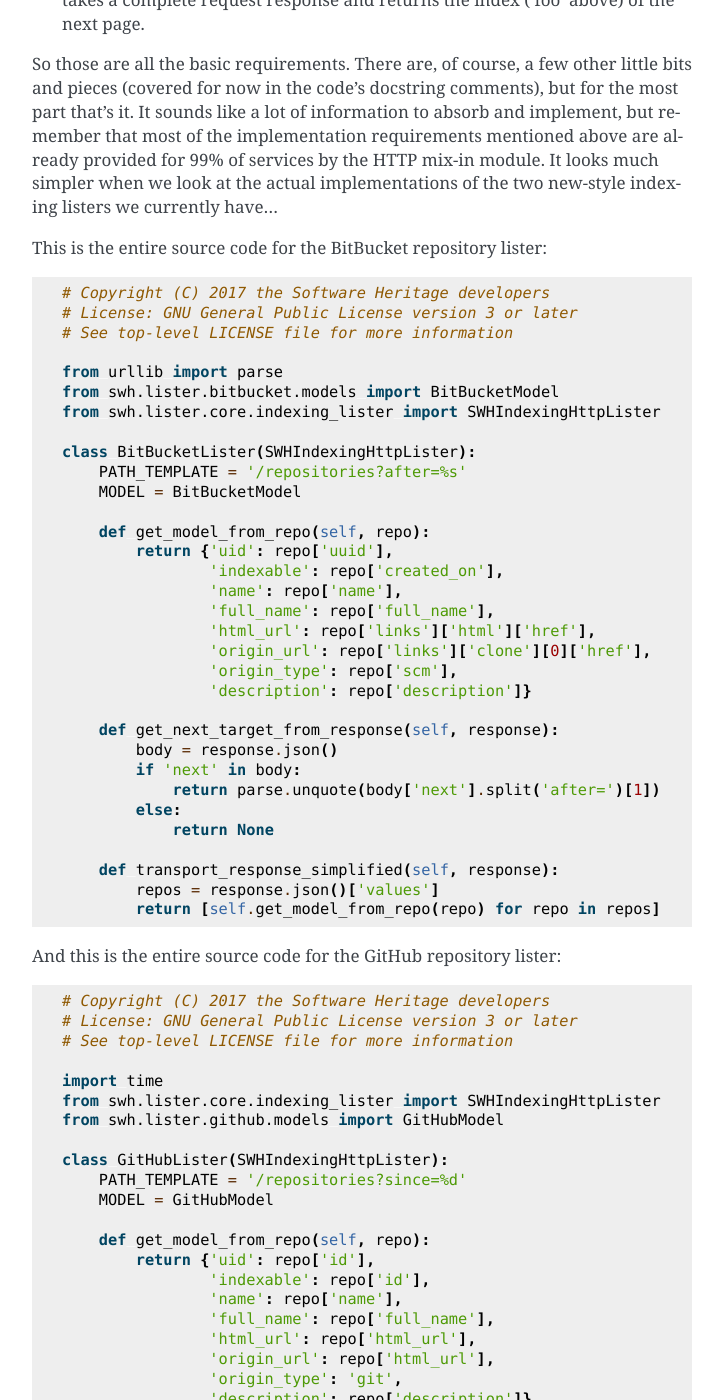
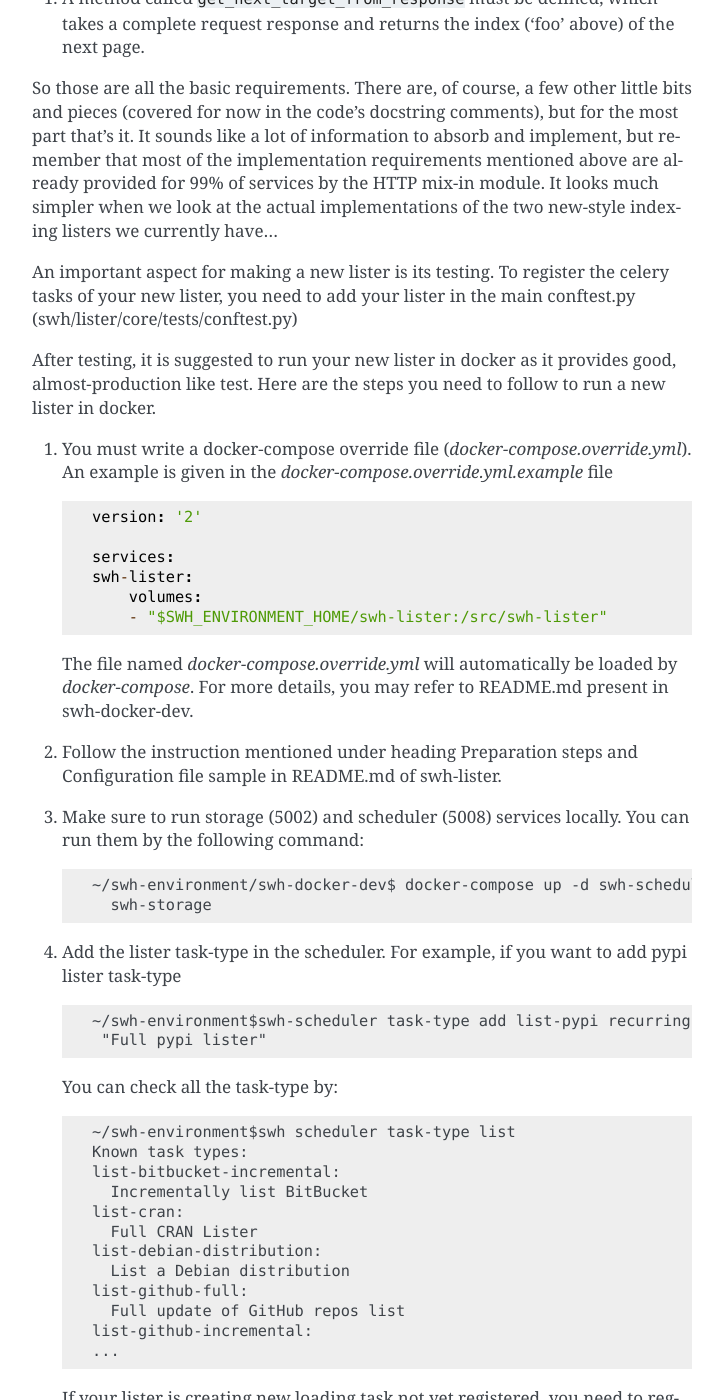
Before and after one commit to SoftwareHeritage/swh-lister, a Sphinx documentation site: the page built from docs/tutorial.rst, in a window 1280 px wide and 1400 px high, scrolled down 3613 px. Shown: the whole window, without its empty margins (388-1111 px from the left). Built offline with Sphinx 7.4.7, drawn with Linux system fonts in a browser that asks for light colours; pages that are not in the unit, such as notebooks, are missing from menus; some of the changed text lies outside the part shown.

Commit message:
tutorial: Add testing and how to run section
Add testing section for lister. Also added how to run a
new lister section which elaborates about the steps
required to run the now lister in docker

```diff
--- a/docs/tutorial.rst
+++ b/docs/tutorial.rst
@@ -56,18 +56,18 @@
 3. Populate a work queue for fetching and ingesting source repositories.
 
 Steps 1 and 3 are generic problems, so they can get generic solutions hidden
-away in base code, most of which never needs to change. That leaves us to
-implement step 2, which can be trivially done now for services with clean web
+away in the base code, most of which never needs to change. That leaves us to
+implement step 2, which can be trivially done now for services with a clean web
 APIs.
 
-In the new code we've tried to hide away as much generic functionality as
+In the new code, we've tried to hide away as much generic functionality as
 possible, turning it into set-and-forget plumbing between a few simple
 customized elements. Different hosting services might use different network
 protocols, rate-limit messages, or pagination schemes, but, as long as there is
 some way to get a list of the hosted repositories, we think that the new base
 code will make getting those repositories much easier.
 
-First let me give you the 30,000 foot view…
+First, let me give you the 30,000 foot view…
 
 The old GitHub-specific lister code looked like this (265 lines of Python):
 
@@ -163,6 +163,71 @@
 above are already provided for 99% of services by the HTTP mix-in module. It
 looks much simpler when we look at the actual implementations of the two
 new-style indexing listers we currently have…
+
+An important aspect for making a new lister is its testing. To register the
+celery tasks of your new lister, you need to add your lister in the main
+conftest.py (swh/lister/core/tests/conftest.py)
+
+After testing, it is suggested to run your new lister in docker as it provides
+good, almost-production like test. Here are the steps you need to follow to run
+a new lister in docker.
+
+1. You must write a docker-compose override file (`docker-compose.override.yml`).
+   An example is given in the `docker-compose.override.yml.example` file ::
+
+        version: '2'
+
+        services:
+        swh-lister:
+            volumes:
+            - "$SWH_ENVIRONMENT_HOME/swh-lister:/src/swh-lister"
+
+   The file named `docker-compose.override.yml` will automatically be loaded by
+   `docker-compose`. For more details, you may refer to README.md present in
+   swh-docker-dev.
+2. Follow the instruction mentioned under heading Preparation steps and
+   Configuration file sample in README.md of swh-lister.
+3. Make sure to run storage (5002) and scheduler (5008) services locally.
+   You can run them by the following command::
+
+    ~/swh-environment/swh-docker-dev$ docker-compose up -d swh-scheduler-api \
+      swh-storage
+4. Add the lister task-type in the scheduler.  For example, if you want to
+   add pypi lister task-type ::
+
+    ~/swh-environment$swh-scheduler task-type add list-pypi recurring \
+     "Full pypi lister"
+
+  You can check all the task-type by::
+
+    ~/swh-environment$swh scheduler task-type list
+    Known task types:
+    list-bitbucket-incremental:
+      Incrementally list BitBucket
+    list-cran:
+      Full CRAN Lister
+    list-debian-distribution:
+      List a Debian distribution
+    list-github-full:
+      Full update of GitHub repos list
+    list-github-incremental:
+    ...
+
+  If your lister is creating new loading task not yet registered, you need
+  to register that task type as well. Like for GNU lister::
+
+     ~/swh-environment$swh scheduler task-type add load-gnu-full recurring \
+      "GNU Loader"
+
+5. Run your lister with the help of scheduler cli.You need to add the task in
+   the schedular using its cli. For example you need to execute this command
+   to run gnu lister ::
+
+     ~/swh-environment$swh scheduler --url http://localhost:5008/ task add \
+      list-gnu-full --policy oneshot
+
+After the execution of lister is complete you can see the loading task created.
+    ~/swh-environment/swh-lister$swh scheduler task list
 
 This is the entire source code for the BitBucket repository lister::
 
```
